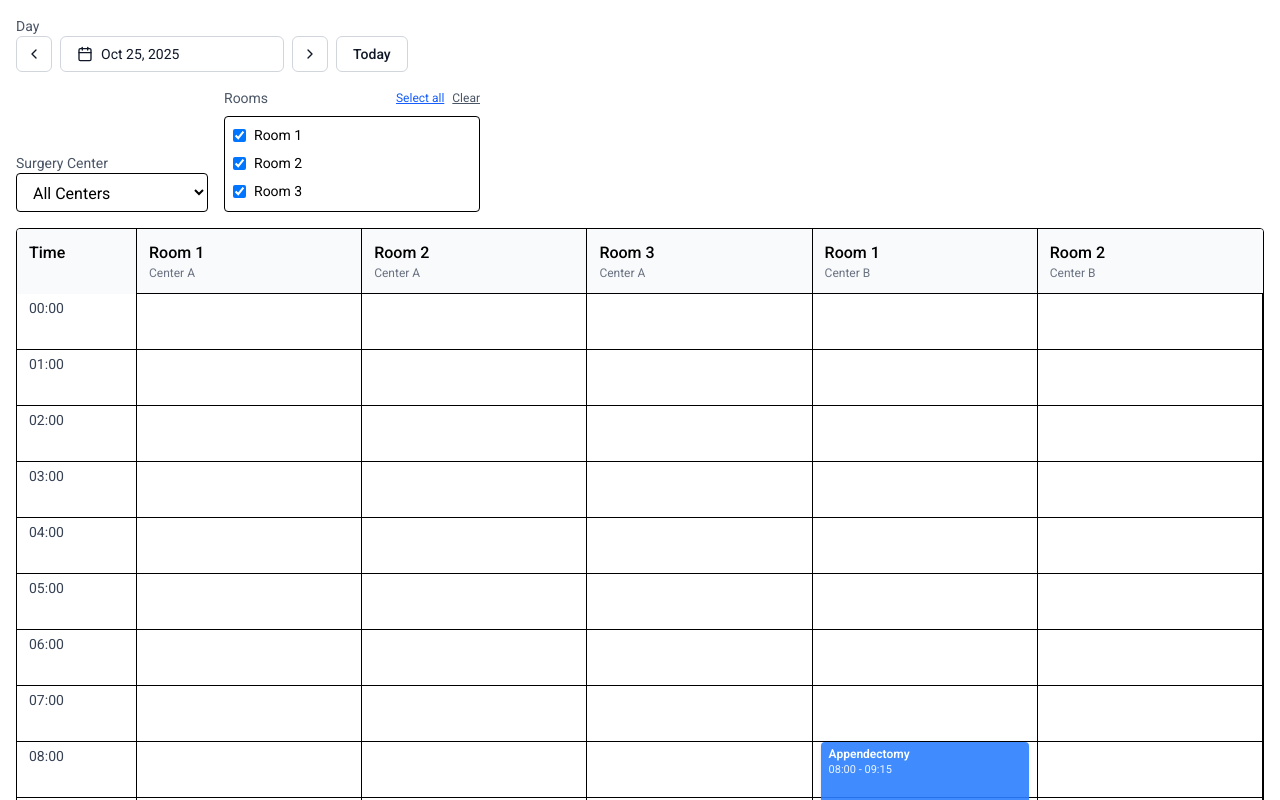
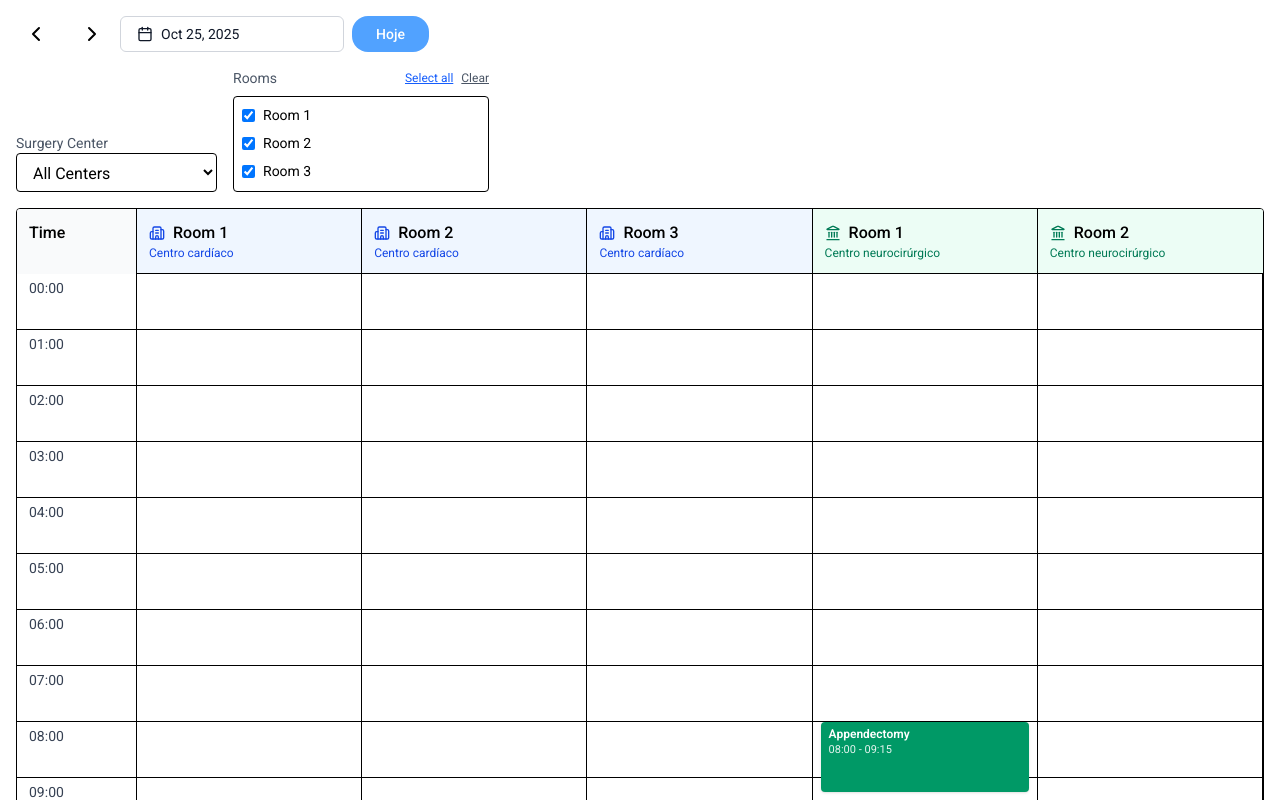
Before and after one commit to Gustaxz/fe-tutuco, a React (Vite) app: page / in a window 1280 px wide. Shown: the top 800 px of the page. Built offline with nearby package versions, Linux system fonts and the light colour scheme.

Commit message:
feat: date picker styles

```diff
--- a/src/App.tsx
+++ b/src/App.tsx
@@ -1,7 +1,8 @@
-import { useEffect, useMemo, useState } from 'react'
+import { useEffect, useMemo, useState, type ComponentType } from 'react'
 import { ScheduleService, type Booking, type Room, type SurgeryCenter } from './api/ScheduleService'
 import { DatePicker } from './components/ui/date-picker'
 import { Button } from './components/ui/button'
+import { Building2, Landmark, Home } from 'lucide-react'
 
 function formatHourLabel(hour: number): string {
   return `${hour.toString().padStart(2, '0')}:00`
@@ -20,6 +21,11 @@ function parseTimeToMinutes(time24h: string): number {
   return h * 60 + m
 }
 
+function isoToDate(iso: string): Date {
+  const [y, m, d] = iso.split('-').map(Number)
+  return new Date(y, (m || 1) - 1, d || 1)
+}
+
 function App() {
   const [centers, setCenters] = useState<SurgeryCenter[]>([])
   const [allRooms, setAllRooms] = useState<Room[]>([])
@@ -33,6 +39,8 @@ function App() {
   const hours = useMemo(() => Array.from({ length: 24 }, (_, i) => i), [])
   const rowHeightPx = 56
   const pxPerMinute = rowHeightPx / 60
+
+  const [slideClass, setSlideClass] = useState<string>('')
 
   useEffect(() => {
     let mounted = true
@@ -68,6 +76,25 @@ function App() {
   const centerIdToName = useMemo(() => {
     const m = new Map<string, string>()
     centers.forEach(c => m.set(c.id, c.name))
+    return m
+  }, [centers])
+
+  const centerIdToStyle = useMemo(() => {
+    // deterministic style mapping per center id
+    const palette = [
+      { bg: 'bg-blue-50', text: 'text-blue-700', border: 'border-blue-200', badge: 'bg-blue-600' },
+      { bg: 'bg-emerald-50', text: 'text-emerald-700', border: 'border-emerald-200', badge: 'bg-emerald-600' },
+      { bg: 'bg-amber-50', text: 'text-amber-700', border: 'border-amber-200', badge: 'bg-amber-600' },
+      { bg: 'bg-violet-50', text: 'text-violet-700', border: 'border-violet-200', badge: 'bg-violet-600' },
+      { bg: 'bg-rose-50', text: 'text-rose-700', border: 'border-rose-200', badge: 'bg-rose-600' },
+    ] as const
+    const icons = [Building2, Landmark, Home] as const
+    const m = new Map<string, { bg: string, text: string, border: string, badge: string, Icon: ComponentType<{ className?: string }> }>()
+    centers.forEach((c, idx) => {
+      const style = palette[idx % palette.length]
+      const Icon = icons[idx % icons.length]
+      m.set(c.id, { ...style, Icon })
+    })
     return m
   }, [centers])
 
@@ -107,14 +134,20 @@ function App() {
     setSelectedRoomIds([])
   }
 
+  function changeDate(nextIso: string) {
+    const next = isoToDate(nextIso)
+    const curr = isoToDate(selectedDate)
+    setSlideClass(next.getTime() > curr.getTime() ? 'slide-in-left' : 'slide-in-right')
+    setSelectedDate(nextIso)
+  }
+
   return (
     <div className="p-4 space-y-4">
       <div className="flex items-end gap-2">
         <div className="flex flex-col">
-          <label className="text-sm text-gray-600">Day</label>
           <div className="flex items-center gap-2">
-            <DatePicker value={selectedDate} onChange={setSelectedDate} />
-            <Button variant="outline" onClick={() => setSelectedDate(getTodayIsoDate())}>Today</Button>
+            <DatePicker value={selectedDate} onChange={changeDate} />
+            <Button className='bg-blue-400 px-6 py-4 cursor-pointer rounded-2xl text-white' onClick={() => changeDate(getTodayIsoDate())}>Hoje</Button>
           </div>
         </div>
       </div>
@@ -157,18 +190,25 @@ function App() {
         </div>
       </div>
 
-      <div className="border rounded overflow-hidden">
+      <div className={`border rounded overflow-hidden ${slideClass}`} key={selectedDate}>
         <div className="grid" style={{ gridTemplateColumns: `120px 1fr` }}>
           <div className="bg-gray-50 border-r p-3 font-medium">Time</div>
           <div className="overflow-x-auto">
             <div className="min-w-max">
               <div className="grid border-b" style={{ gridTemplateColumns: `repeat(${visibleRooms.length}, minmax(180px, 1fr))` }}>
-                {visibleRooms.map(room => (
-                  <div key={room.id} className="p-3 border-r last:border-r-0 bg-gray-50">
-                    <div className="font-medium">{room.name}</div>
-                    <div className="text-xs text-gray-500">{centerIdToName.get(room.centerId) ?? ''}</div>
-                  </div>
-                ))}
+                {visibleRooms.map(room => {
+                  const style = centerIdToStyle.get(room.centerId)
+                  const Icon = style?.Icon
+                  return (
+                    <div key={room.id} className={`p-3 border-r last:border-r-0 ${style?.bg ?? 'bg-gray-50'}`}>
+                      <div className="flex items-center gap-2">
+                        {Icon ? <Icon className={`h-4 w-4 ${style?.text ?? 'text-gray-600'}`} /> : <span className={`inline-block h-2.5 w-2.5 rounded-full ${style?.badge ?? 'bg-gray-400'}`} />}
+                        <div className="font-medium">{room.name}</div>
+                      </div>
+                      <div className={`text-xs ${style?.text ?? 'text-gray-500'}`}>{centerIdToName.get(room.centerId) ?? ''}</div>
+                    </div>
+                  )
+                })}
               </div>
             </div>
           </div>
@@ -206,10 +246,11 @@ function App() {
                           const endM = Math.max(startM + 15, parseTimeToMinutes(b.end))
                           const top = startM * pxPerMinute
                           const height = Math.max(20, (endM - startM) * pxPerMinute)
+                          const style = centerIdToStyle.get(room.centerId)
                           return (
                             <div
                               key={b.id}
-                              className="absolute left-2 right-2 rounded bg-blue-500/90 text-white shadow"
+                              className={`absolute left-2 right-2 rounded text-white shadow ${style?.badge ?? 'bg-blue-500'}`}
                               style={{ top, height }}
                               title={`${b.title} (${b.start} - ${b.end})`}
                             >
--- a/src/api/ScheduleService.ts
+++ b/src/api/ScheduleService.ts
@@ -19,8 +19,11 @@ export type Booking = {
 }
 
 const centers: SurgeryCenter[] = [
-  { id: 'c1', name: 'Center A' },
-  { id: 'c2', name: 'Center B' },
+  { id: 'c1', name: 'Centro cardíaco' },
+  { id: 'c2', name: 'Centro neurocirúrgico' },
+  { id: 'c3', name: 'Centro ortopédico' },
+  { id: 'c4', name: 'Centro urológico' },
+  { id: 'c5', name: 'Centro ginecológico' },
 ]
 
 const rooms: Room[] = [
--- a/src/components/ui/date-picker.tsx
+++ b/src/components/ui/date-picker.tsx
@@ -35,9 +35,14 @@ export function DatePicker({ value, onChange }: { value: string, onChange: (next
 
   return (
     <div className="flex items-center gap-2">
-      <Button variant="outline" size="icon" onClick={goPrevDay} aria-label="Previous day">
-        <ChevronLeft className="h-4 w-4" />
-      </Button>
+      <div className='flex items-center gap-4'>
+        <Button className='bg-transparent text-black p-2 rounded-full hover:bg-gray-200 cursor-pointer' onClick={goPrevDay} aria-label="Previous day">
+          <ChevronLeft className="h-6 w-6" />
+        </Button>
+        <Button className='bg-transparent text-black p-2 rounded-full hover:bg-gray-200 cursor-pointer' onClick={goNextDay} aria-label="Next day">
+          <ChevronRight className="h-6 w-6" />
+        </Button>
+      </div>
       <Popover>
         <PopoverTrigger asChild>
           <Button
@@ -55,9 +60,7 @@ export function DatePicker({ value, onChange }: { value: string, onChange: (next
           />
         </PopoverContent>
       </Popover>
-      <Button variant="outline" size="icon" onClick={goNextDay} aria-label="Next day">
-        <ChevronRight className="h-4 w-4" />
-      </Button>
+
     </div>
   )
 }
--- a/src/index.css
+++ b/src/index.css
@@ -4,3 +4,21 @@
 body {
   font-family: "Roboto", ui-sans-serif, system-ui, -apple-system, "Segoe UI", Roboto, Ubuntu, Cantarell, "Noto Sans", sans-serif, "Apple Color Emoji", "Segoe UI Emoji";
 }
+
+@keyframes slide-in-left {
+  from { opacity: 0; transform: translateX(24px); }
+  to { opacity: 1; transform: translateX(0); }
+}
+
+@keyframes slide-in-right {
+  from { opacity: 0; transform: translateX(-24px); }
+  to { opacity: 1; transform: translateX(0); }
+}
+
+.slide-in-left {
+  animation: slide-in-left 200ms ease;
+}
+
+.slide-in-right {
+  animation: slide-in-right 200ms ease;
+}
```
